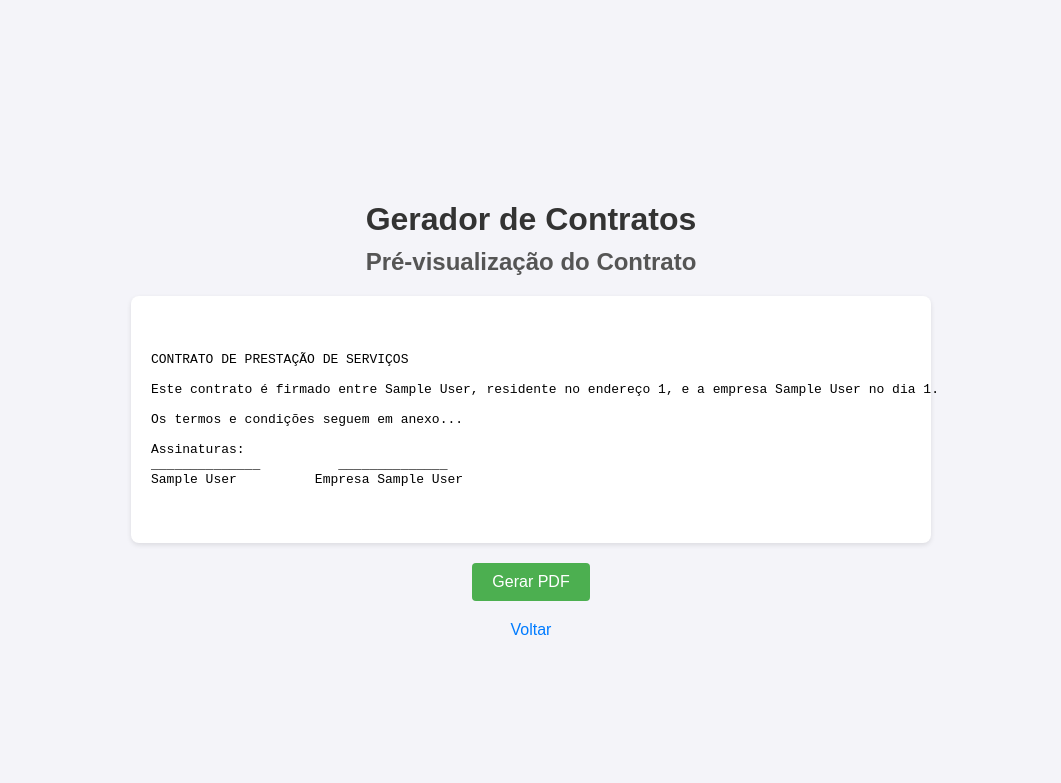
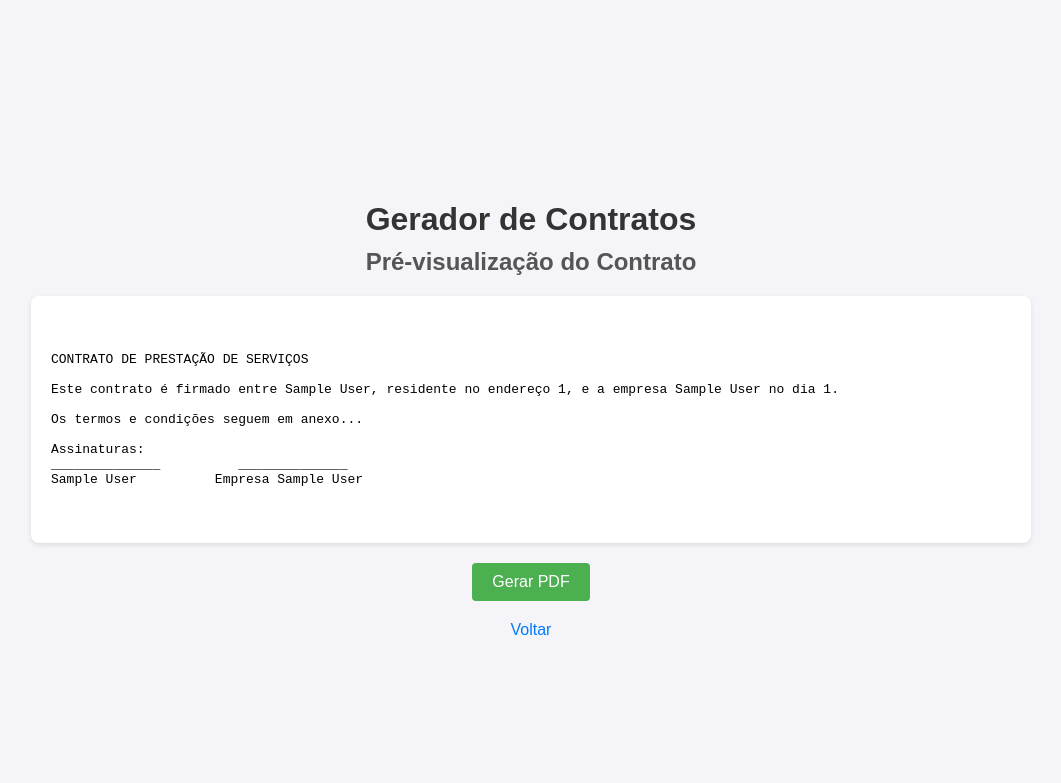
Before and after one commit to Cauan-fernandes/Projeto-Flask-SistemasWeb, a Flask app: page /preview in a window 1280 px wide. Shown: the top 783 px of the page, without its empty margins (109-1170 px from the left). Run offline with Flask 3, Linux system fonts and the light colour scheme; the visitor is signed in with stand-in values (Sample User, id 1).

Commit message:
Update preview.html

```diff
--- a/templates/preview.html
+++ b/templates/preview.html
@@ -40,7 +40,7 @@
         border-radius: 8px;
         box-shadow: 0 2px 5px rgba(0, 0, 0, 0.1);
         width: 100%;
-        max-width: 800px;
+        max-width: 1000px;
         margin-bottom: 20px;
         white-space: pre-wrap;
         word-wrap: break-word;
```
